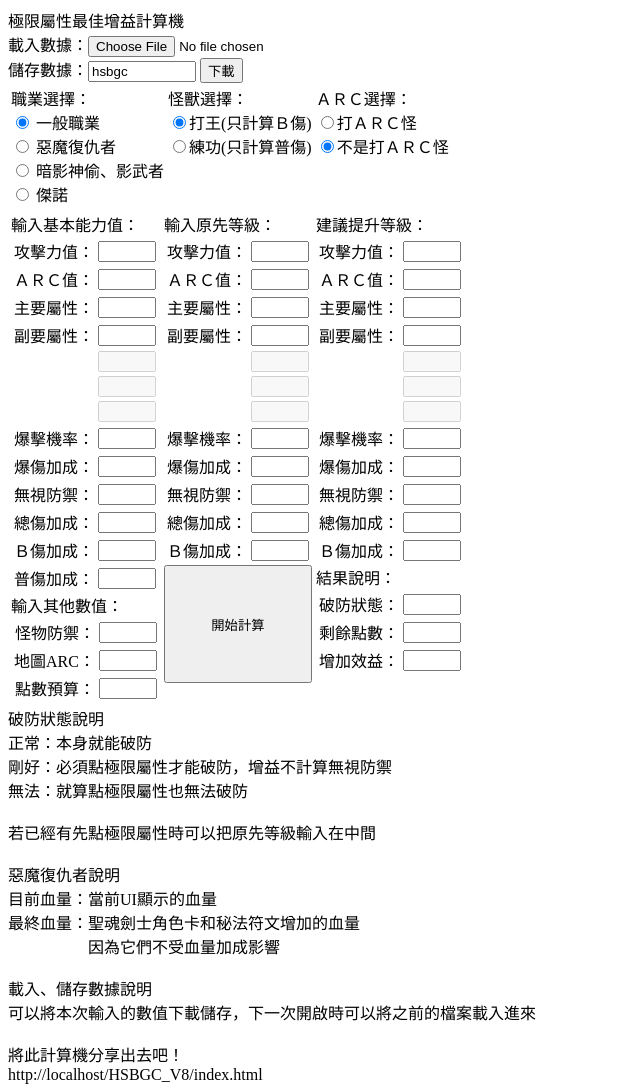
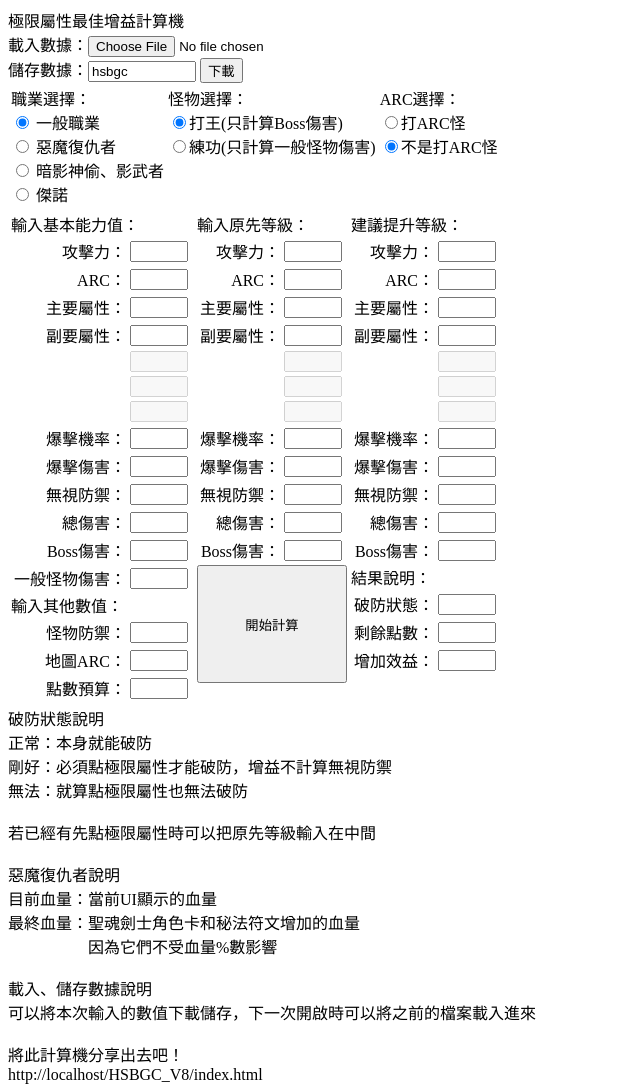
Before and after one commit to wj654cj86/maplestory, a plain HTML site: page HSBGC_V8/index.html in a window 1280 px wide. Shown: the whole page, without its empty margins (0-640 px from the left). Drawn offline with Linux system fonts and the light colour scheme.

Commit message:
修正名稱與排版

```diff
--- a/HSBGC_V7/main.js
+++ b/HSBGC_V7/main.js
@@ -350,7 +350,7 @@ window.onload = function () {
 			}
 			let ss = '';
 			for (let i = 0; i < count; i++) {
-				ss += '<tr><td></td><td><input type="text" maxlength="6" style="text-align:right;width:50px;"></td></tr>'
+				ss += '<tr><td style="text-align:right;"></td><td style="width:60px;"><input type="text" maxlength="6" style="text-align:right;width:50px;"></td></tr>'
 			}
 			window['table' + objkey].innerHTML += ss;
 			let tbhtml = window['table' + objkey].getElementsByTagName('tr');
--- a/HSBGC_V8/index.html
+++ b/HSBGC_V8/index.html
@@ -62,28 +62,28 @@
 				<td style="vertical-align:text-top;">
 					<label id="labelbase"></label>
 					<br>
-					<table id="tablebase" style="text-align:right;">
+					<table id="tablebase" style="width:100%;">
 					</table>
 					<label id="labelother"></label>
 					<br>
-					<table id="tableother" style="text-align:right;">
+					<table id="tableother" style="width:100%;">
 					</table>
 				</td>
 				<td style="vertical-align:text-top;">
 					<label id="labelinlevel"></label>
 					<br>
-					<table id="tableinlevel" style="text-align:right;">
+					<table id="tableinlevel" style="width:100%;">
 					</table>
 					<input type="button" id="startcalculate" style="width:100%;height:118px;" onclick="calculate()">
 				</td>
 				<td style="vertical-align:text-top;">
 					<label id="labeloutlevel"></label>
 					<br>
-					<table id="tableoutlevel" style="text-align:right;">
+					<table id="tableoutlevel" style="width:100%;">
 					</table>
 					<label id="labelexplain"></label>
 					<br>
-					<table id="tableexplain" style="text-align:right;">
+					<table id="tableexplain" style="width:100%;">
 					</table>
 				</td>
 			</tr>
--- a/HSBGC_V8/language/zh-Hant.json
+++ b/HSBGC_V8/language/zh-Hant.json
@@ -11,34 +11,34 @@
 	"thief": "暗影神偷、影武者",
 	"xenon": "傑諾",
 
-	"monsterchoose": "怪獸選擇",
-	"hitboss": "打王(只計算Ｂ傷)",
-	"practice": "練功(只計算普傷)",
+	"monsterchoose": "怪物選擇",
+	"hitboss": "打王(只計算Boss傷害)",
+	"practice": "練功(只計算一般怪物傷害)",
 
-	"arcchoose": "ＡＲＣ選擇",
-	"hitarc": "打ＡＲＣ怪",
-	"nothitarc": "不是打ＡＲＣ怪",
+	"arcchoose": "ARC選擇",
+	"hitarc": "打ARC怪",
+	"nothitarc": "不是打ARC怪",
 
 	"startcalculate": "開始計算",
 
 	"base": "輸入基本能力值",
-	"attack": "攻擊力值",
-	"arc": "ＡＲＣ值",
+	"attack": "攻擊力",
+	"arc": "ARC",
 	"mainability": "主要屬性",
 	"deputyability": "副要屬性",
-	"str": "力量屬性",
-	"dex": "敏捷屬性",
-	"luk": "幸運屬性",
+	"str": "力量",
+	"dex": "敏捷",
+	"luk": "幸運",
 	"nowlevel": "目前等級",
 	"nowhp": "目前血量",
-	"percentagehp": "血量加成",
+	"percentagehp": "血量%數",
 	"finalhp": "最終血量",
 	"critical": "爆擊機率",
-	"criticaldamage": "爆傷加成",
+	"criticaldamage": "爆擊傷害",
 	"ignore": "無視防禦",
-	"total": "總傷加成",
-	"boss": "Ｂ傷加成",
-	"ordinary": "普傷加成",
+	"total": "總傷害",
+	"boss": "Boss傷害",
+	"ordinary": "一般怪物傷害",
 
 	"other": "輸入其他數值",
 	"defence": "怪物防禦",
@@ -58,7 +58,7 @@
 	"conditionexplaintext": "正常：本身就能破防<br>剛好：必須點極限屬性才能破防，增益不計算無視防禦<br>無法：就算點極限屬性也無法破防",
 	"inleveltext": "若已經有先點極限屬性時可以把原先等級輸入在中間",
 	"demonavengerexplain": "惡魔復仇者說明",
-	"demonavengerexplaintext": "目前血量：當前UI顯示的血量<br>最終血量：聖魂劍士角色卡和秘法符文增加的血量<br>　　　　　因為它們不受血量加成影響",
+	"demonavengerexplaintext": "目前血量：當前UI顯示的血量<br>最終血量：聖魂劍士角色卡和秘法符文增加的血量<br>　　　　　因為它們不受血量%數影響",
 	"loadsaveexplain": "載入、儲存數據說明",
 	"loadsaveexplaintext": "可以將本次輸入的數值下載儲存，下一次開啟時可以將之前的檔案載入進來",
 	"shareme": "將此計算機分享出去吧！"
--- a/HSBGC_V8/main.js
+++ b/HSBGC_V8/main.js
@@ -404,7 +404,7 @@ window.onload = function () {
 			}
 			let ss = '';
 			for (let i = 0; i < count; i++) {
-				ss += '<tr><td></td><td><input type="text" maxlength="6" style="text-align:right;width:50px;"></td></tr>'
+				ss += '<tr><td style="text-align:right;"></td><td style="width:60px;"><input type="text" maxlength="6" style="text-align:right;width:50px;"></td></tr>'
 			}
 			window['table' + objkey].innerHTML += ss;
 			let tbhtml = window['table' + objkey].getElementsByTagName('tr');
```
Also changed, not shown: HSBGC_V7/index.html (+5 -5 lines), HSBGC_V7/language/zh-Hant.json (+12 -12 lines).
